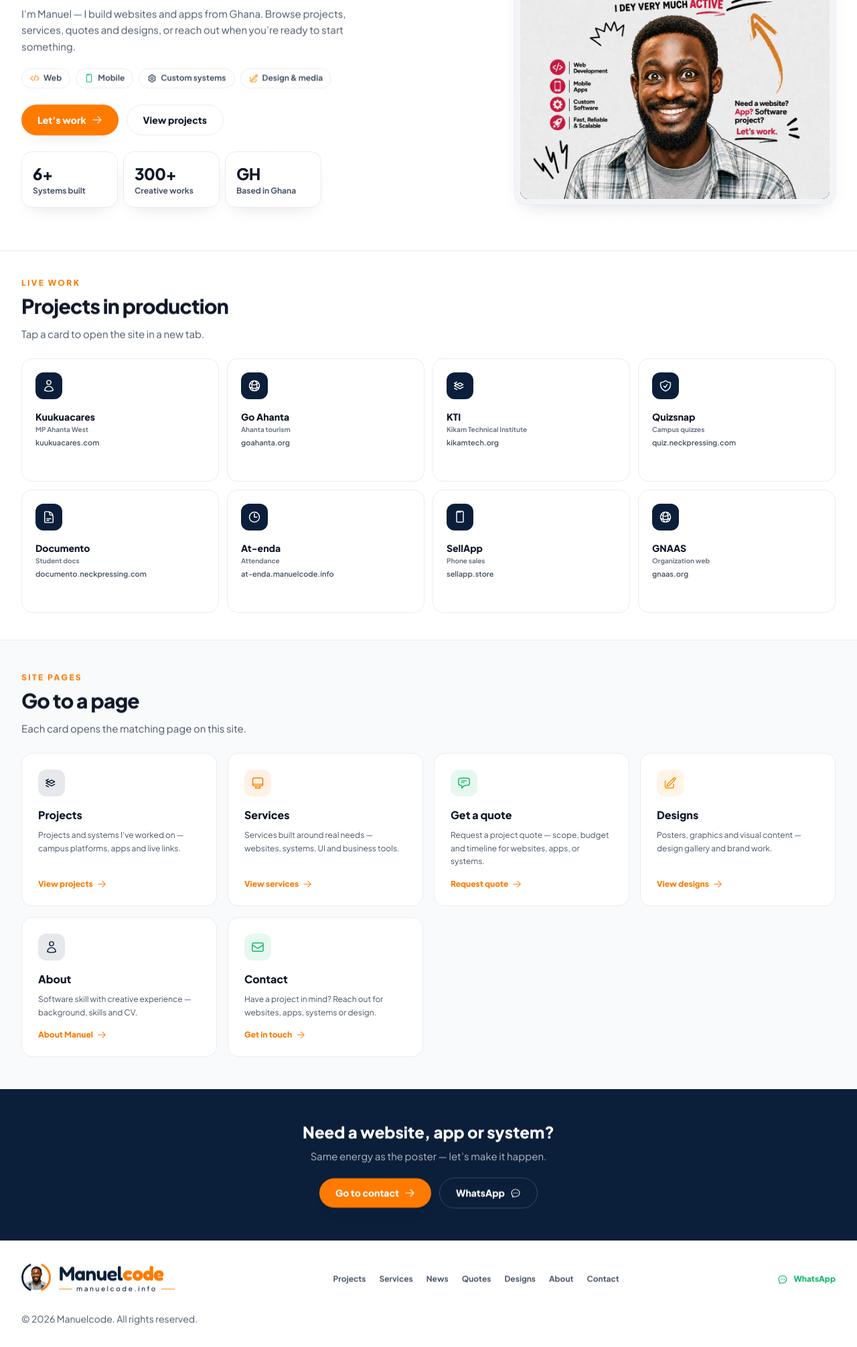
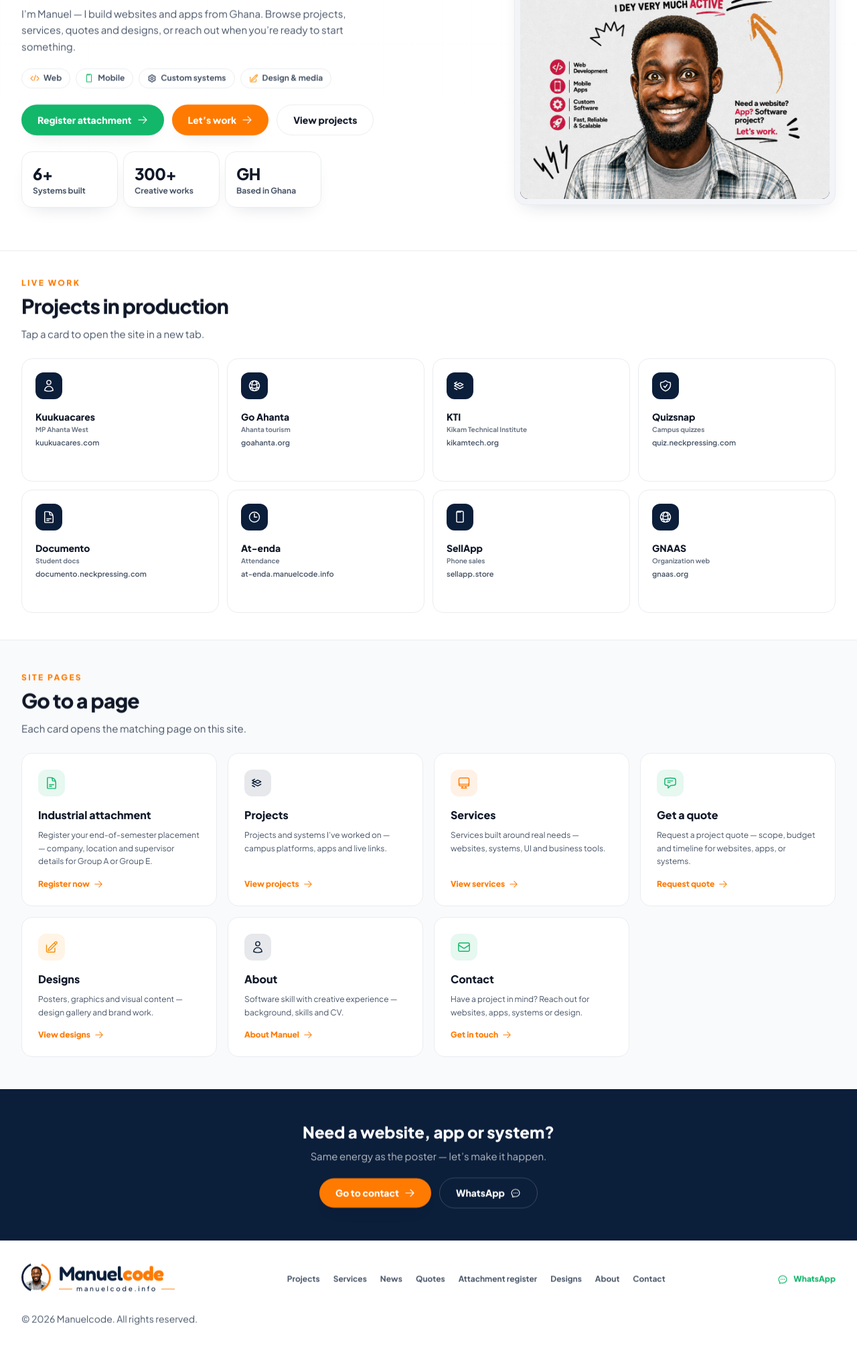
Before and after one commit to androidnega/manuel, a PHP site: page / in a window 1280 px wide. Shown: the part 332-2343 px from the top of the page at 67% size. Run offline with PHP 8.4, Linux system fonts and the light colour scheme; some libraries are stand-ins or nearby versions.

Commit message:
Show industrial attachment register link on the homepage.
Adds a hero CTA button, homepage card, and footer link; syncs CMS lists so existing sites pick up the attachment page automatically.

Co-authored-by: Cursor <cursoragent@cursor.com>

```diff
--- a/includes/cms-db.php
+++ b/includes/cms-db.php
@@ -151,6 +151,9 @@ function cms_sync_list_defaults(PDO $pdo, string $key, array $defaults): void
     if (!empty($item['url'])) {
       $keys[strtolower($item['url'])] = true;
     }
+    if (!empty($item['href'])) {
+      $keys[strtolower($item['href'])] = true;
+    }
     if (!empty($item['title'])) {
       $keys['t:' . strtolower($item['title'])] = true;
     }
@@ -166,6 +169,9 @@ function cms_sync_list_defaults(PDO $pdo, string $key, array $defaults): void
       $match = true;
     }
     if (!empty($item['url']) && isset($keys[strtolower($item['url'])])) {
+      $match = true;
+    }
+    if (!empty($item['href']) && isset($keys[strtolower($item['href'])])) {
       $match = true;
     }
     if (!empty($item['title']) && isset($keys['t:' . strtolower($item['title'])])) {
--- a/includes/cms-load.php
+++ b/includes/cms-load.php
@@ -30,6 +30,8 @@ function cms_bootstrap(): void
 
   cms_sync_list_defaults($pdo, 'projects', $projects);
   cms_sync_list_defaults($pdo, 'clientLogos', $clientLogos);
+  cms_sync_list_defaults($pdo, 'homePages', $homePages);
+  cms_sync_list_defaults($pdo, 'footerNav', cms_nav_to_list($footerNav));
   cms_sync_quotes_page_copy($pdo);
   cms_sync_image_paths($pdo);
   cms_sync_seo_image_paths($pdo);
--- a/includes/data.php
+++ b/includes/data.php
@@ -36,6 +36,7 @@ $footerNav = [
   'Services' => 'services.php',
   'News' => 'news.php',
   'Quotes' => 'quotes.php',
+  'Attachment register' => 'attachment.php',
   'Designs' => 'designs.php',
   'About' => 'about.php',
   'Contact' => 'contact.php',
@@ -43,6 +44,14 @@ $footerNav = [
 
 /** Homepage cards — titles match each real page (see pageTitle / hero on each .php file). */
 $homePages = [
+  [
+    'title' => 'Industrial attachment',
+    'desc' => 'Register your end-of-semester placement — company, location and supervisor details for Group A or Group E.',
+    'href' => 'attachment.php',
+    'icon' => 'file-text',
+    'color' => 'mint',
+    'cta' => 'Register now',
+  ],
   [
     'title' => 'Projects',
     'desc' => 'Projects and systems I’ve worked on — campus platforms, apps and live links.',
--- a/index.php
+++ b/index.php
@@ -53,7 +53,10 @@ include 'includes/header.php';
             <li class="inline-flex items-center gap-1.5 rounded-full bg-white border border-line px-3 py-1.5 shadow-sleek-sm"><?= icon('pen', 'w-3.5 h-3.5 text-amber') ?> Design & media</li>
           </ul>
 
-          <div class="reveal reveal-delay-3 mt-6 flex flex-col sm:flex-row gap-3">
+          <div class="reveal reveal-delay-3 mt-6 flex flex-col sm:flex-row flex-wrap gap-3">
+            <a href="<?= page_url('attachment.php') ?>" class="inline-flex items-center justify-center gap-2 rounded-full bg-mint text-white px-6 py-3 text-sm font-extrabold hover:bg-mint/90 shadow-sleek-sm transition-all hover:-translate-y-0.5">
+              Register attachment <?= icon('arrow-right', 'w-4 h-4') ?>
+            </a>
             <a href="<?= page_url('contact.php') ?>" class="inline-flex items-center justify-center gap-2 rounded-full bg-blue text-white px-6 py-3 text-sm font-extrabold hover:bg-blue/90 shadow-sleek-sm transition-all hover:-translate-y-0.5">
               Let’s work <?= icon('arrow-right', 'w-4 h-4') ?>
             </a>
```
